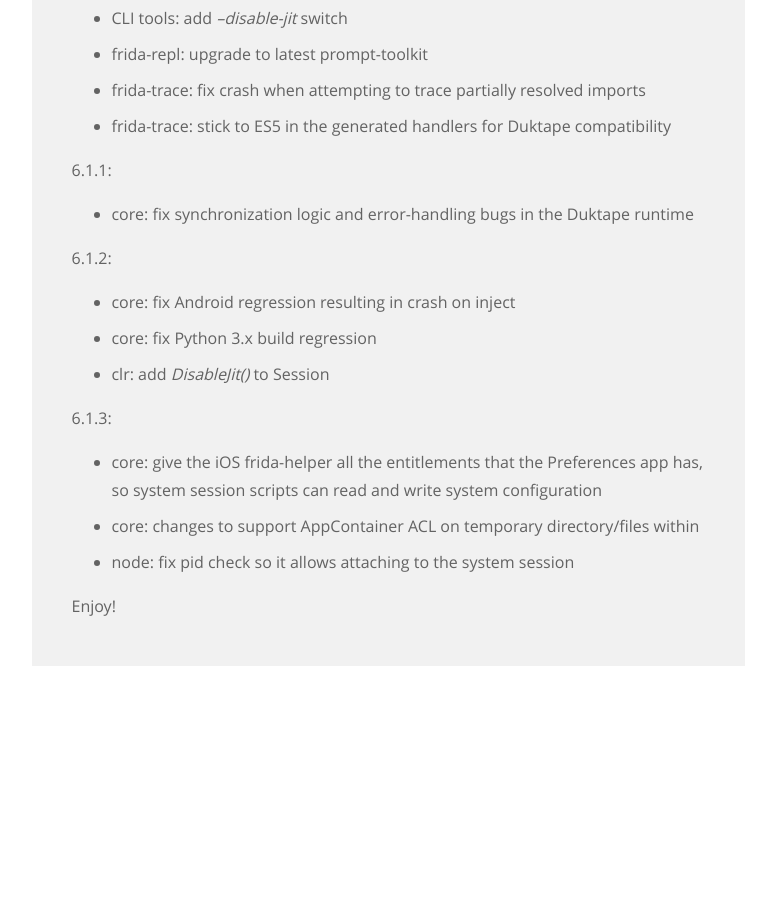
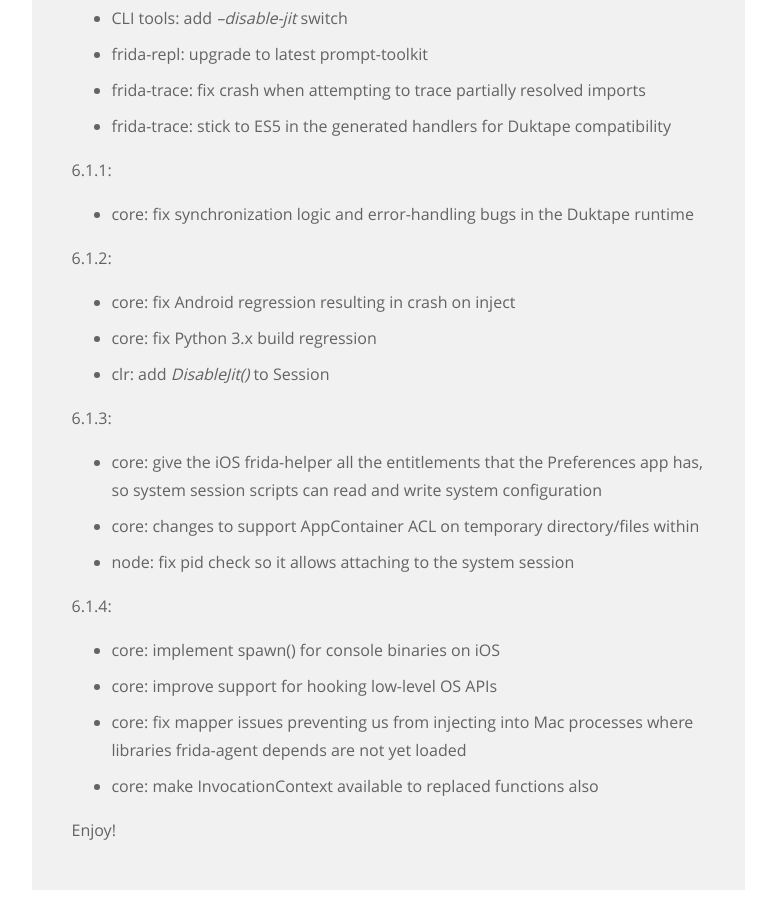
Before and after one commit to frida/frida-website, a Jekyll site: the page built from _posts/2016-01-14-frida-6-1-released.markdown, in a window 1280 px wide and 900 px high, scrolled down 1552 px. Shown: the whole window, without its empty margins (364-1140 px from the left). Built offline with Jekyll 4.4.1, drawn with Linux system fonts in a browser that asks for light colours; before the commit the page ends 2228 px from its top, so only the background shows below that.

Commit message:
Add release notes for 6.1.4

```diff
--- a/_posts/2016-01-14-frida-6-1-released.markdown
+++ b/_posts/2016-01-14-frida-6-1-released.markdown
@@ -79,4 +79,12 @@ So in closing, here's a summary of the changes:
 - core: changes to support AppContainer ACL on temporary directory/files within
 - node: fix pid check so it allows attaching to the system session
 
+6.1.4:
+
+- core: implement spawn() for console binaries on iOS
+- core: improve support for hooking low-level OS APIs
+- core: fix mapper issues preventing us from injecting into Mac processes
+        where libraries frida-agent depends are not yet loaded
+- core: make InvocationContext available to replaced functions also
+
 Enjoy!
```
